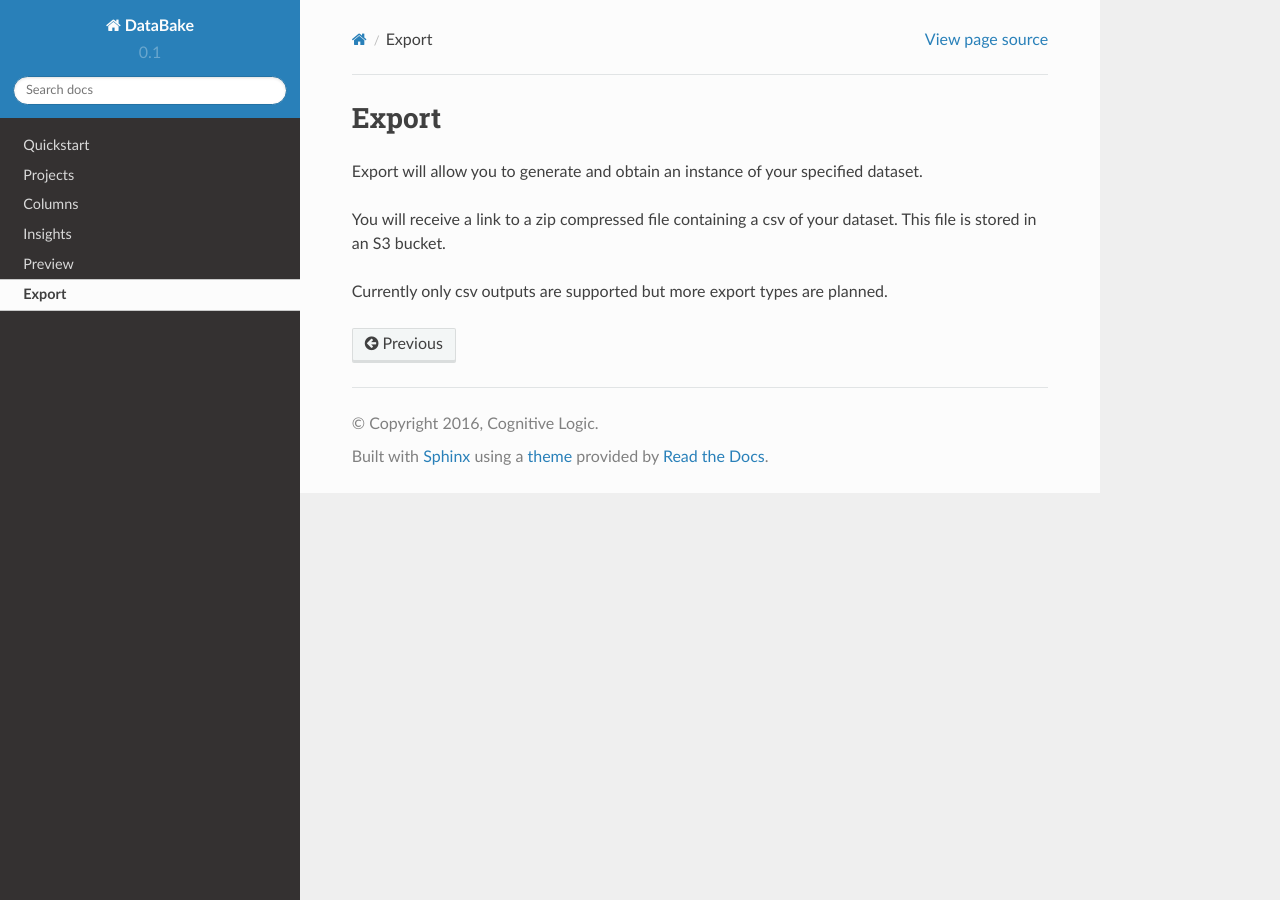
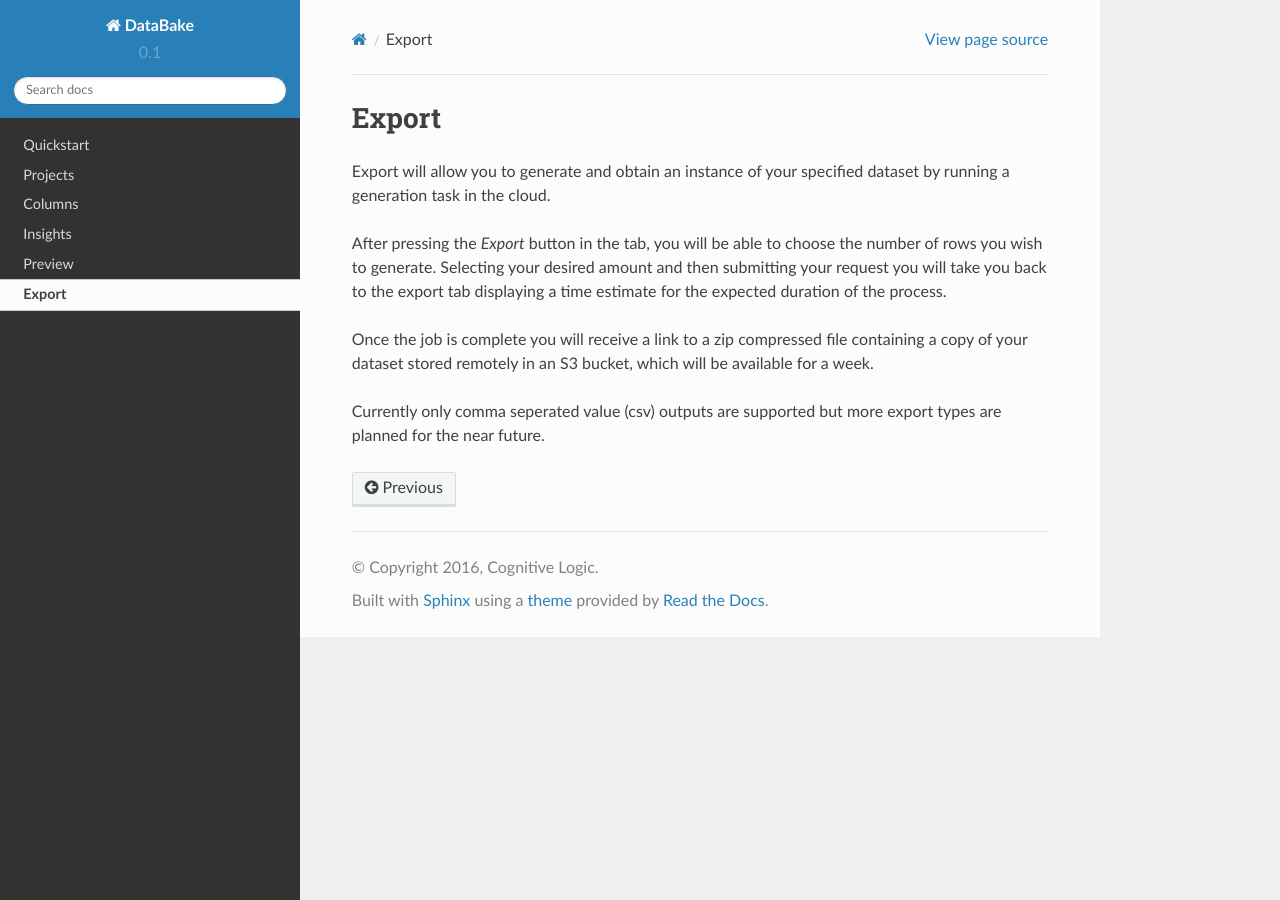
Before and after one commit to cognitivelogic/databake-docs, a Sphinx documentation site: the page built from docs/source/export.rst, in a window 1280 px wide. Built offline with Sphinx 7.4.7 and the Read the Docs theme 2.0.0, drawn with Linux system fonts in a browser that asks for light colours.

```diff
--- a/docs/source/export.rst
+++ b/docs/source/export.rst
@@ -1,11 +1,10 @@
 Export
 ======
 
-Export will allow you to generate and obtain an instance of your specified dataset.
+Export will allow you to generate and obtain an instance of your specified dataset by running a generation task in the cloud.
 
+After pressing the *Export* button in the tab, you will be able to choose the number of rows you wish to generate. Selecting your desired amount and then submitting your request you will take you back to the export tab displaying a time estimate for the expected duration of the process.
 
-You will receive a link to a zip compressed file containing a csv of your dataset.
-This file is stored in an S3 bucket.
+Once the job is complete you will receive a link to a zip compressed file containing a copy of your dataset stored remotely in an S3 bucket, which will be available for a week.
 
-
-Currently only csv outputs are supported but more export types are planned.
+Currently only comma seperated value (csv) outputs are supported but more export types are planned for the near future.
--- a/docs/source/projects.rst
+++ b/docs/source/projects.rst
@@ -8,7 +8,7 @@ Templates
 
 Templates are a number of pre-built projects that can be used as examples datasets for reference or to be extended and modified for your own use. To use a template, simply select one from the drop-down at the initial DataBake screen or after selecting a new project. From there you can proceed as you would for a regular project.
 
-Some examples of the kinds of relationships in these example projects can be found here (TODO: Link to marketing blog with graphs)
+Some examples of the kinds of relationships in these example projects can be found on the `main site <databake.io>`_ in the graphs gallery.
 
 Tables
 ------
```
Also changed, not shown: docs/source/columns.rst (+10 -10 lines), docs/source/index.rst (+6 -6 lines).
